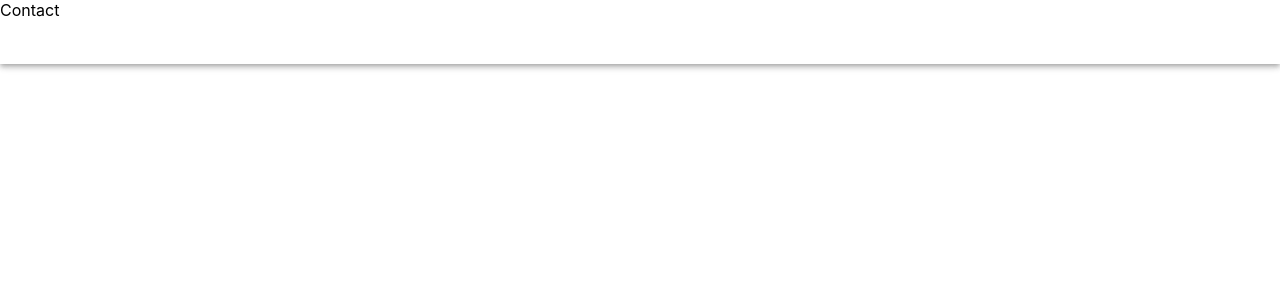
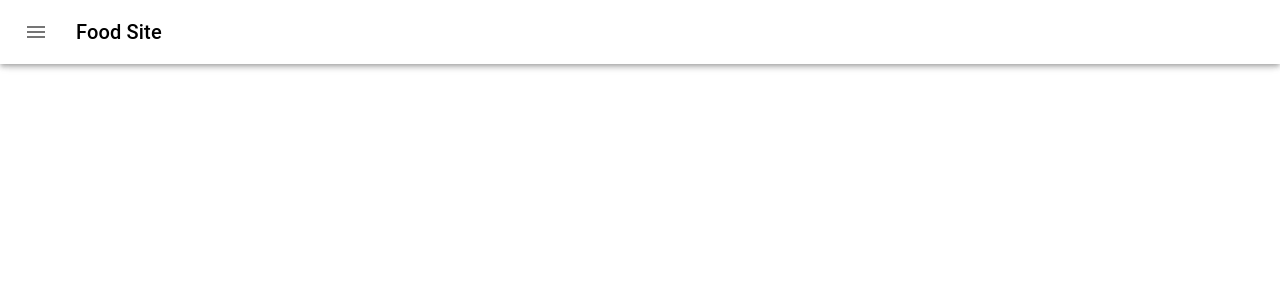
Before and after one commit to JuanMend/food-site, a React (Create React App) app: page /#/aboutus in a window 1280 px wide. Shown: the top 300 px of the page. Built offline with nearby package versions, Linux system fonts and the light colour scheme.

Commit message:
navbar and footer

```diff
--- a/src/components/Footer/Footer.js
+++ b/src/components/Footer/Footer.js
@@ -7,10 +7,10 @@ import TwitterIcon from '@material-ui/icons/Twitter';
 const useStyles = makeStyles((theme) => ({
 	root: {
 		height: '43vh',
-		backgroundColor: 'black'
+		backgroundColor: '#fafafa'
 	},
 	ulList: {
-		color: 'white',
+		color: 'black',
 		listStyleType: 'none',
 		fontSize: '16px',
 		lineHeight: '30px',
@@ -68,13 +68,13 @@ export default function Footer() {
 				<div className={classes.iconsUl}>
 					<ul className={classes.ulListIcon}>
 						<li>
-							<InstagramIcon style={{ color: 'white', fontSize: '30px' }} />
+							<InstagramIcon style={{ color: 'black', fontSize: '30px' }} />
 						</li>
 						<li>
-							<FacebookIcon style={{ color: 'white', fontSize: '30px' }} />
+							<FacebookIcon style={{ color: 'black', fontSize: '30px' }} />
 						</li>
 						<li>
-							<TwitterIcon style={{ color: 'white', fontSize: '30px' }} />
+							<TwitterIcon style={{ color: 'black', fontSize: '30px' }} />
 						</li>
 					</ul>
 				</div>
--- a/src/components/Navbar/Navbar.js
+++ b/src/components/Navbar/Navbar.js
@@ -60,8 +60,8 @@ export default function NavBar(props) {
 			<div className={classes.root}>
 				<Side open={open} toggleSide={toggleSide} />
 				<AppBar
-					style={{ background: 'transparent' }}
-					position="absolute"
+					style={{ background: 'white' }}
+					position="fixed"
 					className={clsx(classes.appBar, {
 						[classes.appBarShift]: open
 					})}
@@ -70,14 +70,14 @@ export default function NavBar(props) {
 						<IconButton
 							edge="start"
 							className={classes.menuButton}
-							color="inherit"
+							color="black"
 							aria-label="Menu"
 							onClick={toggleSide}
 						>
 							<MenuIcon />
 						</IconButton>
 						<Typography variant="h6" className={classes.title}>
-							<Link to="/" style={{ textDecoration: 'none', color: 'inherit' }}>
+							<Link to="/" style={{ textDecoration: 'none', color: 'black' }}>
 								Food Site
 							</Link>
 						</Typography>
```
